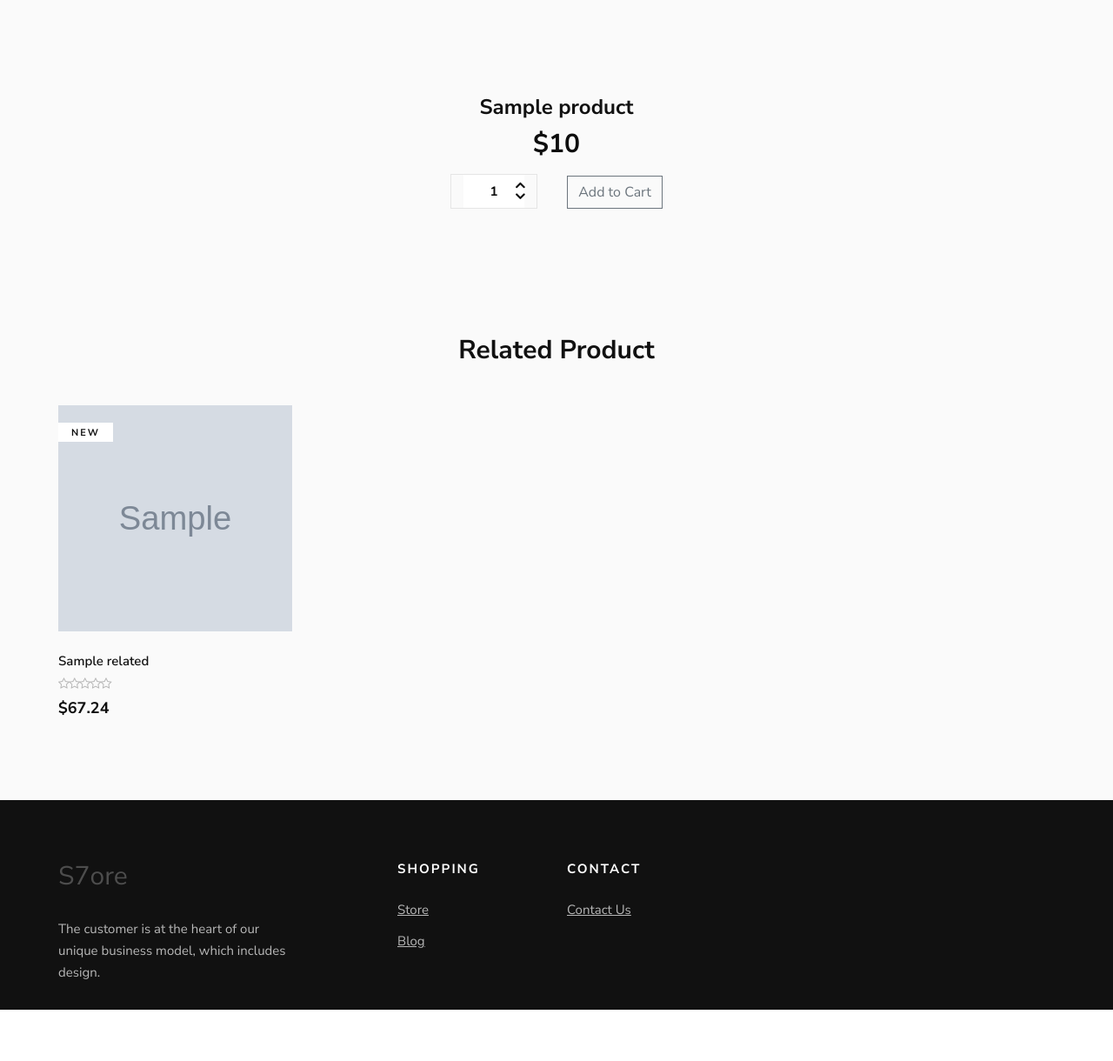
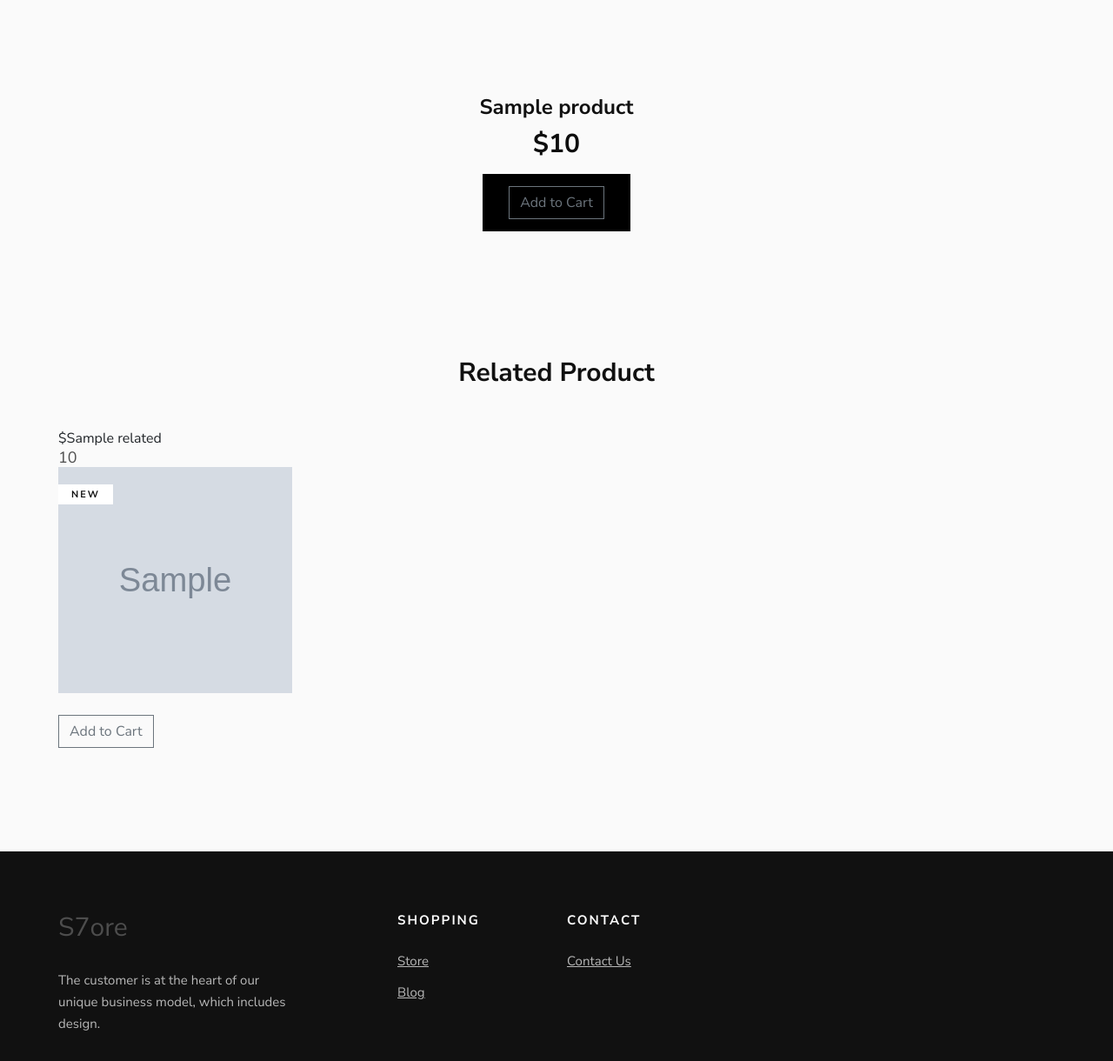
Before and after one commit to lamisgosu11/se104-final-website, a Django app: template store/templates/store/product.html in a window 1280 px wide. Shown: the part 588-1808 px from the top of the page at 87% size. Before the commit the page ends 1749 px from the top, so only its background shows below. Run offline with Django 3.2, Linux system fonts and the light colour scheme; the template is opened without the code that fills it: most values are stand-ins (such as "Sample title", 1, 10 or a date in 2020); grey boxes marked "Sample" are stand-in pictures; parts of the project's set-up code (start-up, migrations or seed data) failed here and were passed over; some libraries are stand-ins or nearby versions.

Commit message:
updating related UI

```diff
--- a/store/templates/store/product.html
+++ b/store/templates/store/product.html
@@ -122,12 +122,9 @@
                                 </div>
                             </div> -->
                             <div class="product__details__cart__option">
-                                <div class="quantity">
-                                    <div class="pro-qty">
-                                        <input type="text" value="1">
-                                    </div>
-                                </div>
-                                <button data-product="{{product.id}}" data-action="add" class="btn btn-outline-secondary add-btn update-cart">Add to Cart</button>
+                                <a href="#" class="primary-btn">
+                                    <button data-product="{{product.id}}" data-action="add" class="btn btn-outline-secondary add-btn update-cart">Add to Cart</button>
+                                </a>
                             </div>
 
 
@@ -270,41 +267,23 @@
             <div class="row">
                 {% for related in related_products %}
                 <div class="col-lg-3 col-md-6 col-sm-6 col-sm-6">
+                    <h7>${{related.name}}</h7>
+                    <h5>{{related.price}}</h5>
                     <div class="product__item">
                         <div class="product__item__pic set-bg" data-setbg="{{related.imageURL}}">
                             <span class="label">New</span>
-                            <ul class="product__hover">
-                                <li><a href="#"><img src="{% static 'images/home/icon/heart.png'%}" alt=""></a></li>
-                                <li><a href="#"><img src="{% static 'images/home/icon/compare.png'%}" alt=""> <span>Compare</span></a></li>
-                                <li><a href="#"><img src="{% static 'images/home/icon/search.png'%}" alt=""></a></li>
-                            </ul>
                         </div>
                         <div class="product__item__text">
-                            <h6>{{related.title}}</h6>
-                            <a href="#" class="add-cart">+ Add To Cart</a>
-                            <div class="rating">
-                                <i class="fa fa-star-o"></i>
-                                <i class="fa fa-star-o"></i>
-                                <i class="fa fa-star-o"></i>
-                                <i class="fa fa-star-o"></i>
-                                <i class="fa fa-star-o"></i>
-                            </div>
-                            <h5>$67.24</h5>
-                            <div class="product__color__select">
-                                <label for="pc-1">
-                                    <input type="radio" id="pc-1">
-                                </label>
-                                <label class="active black" for="pc-2">
-                                    <input type="radio" id="pc-2">
-                                </label>
-                                <label class="grey" for="pc-3">
-                                    <input type="radio" id="pc-3">
-                                </label>
-                            </div>
+                            <!-- <h6>{{related.title}}</h6> -->
+                            <button data-product="{{related.id}}" data-action="add" class="btn btn-outline-secondary add-btn update-cart">Add to Cart</button>
+                            <a href="{% url 'product' related.slug %}" class="btn btn-outline-secondary add-btn update-cart"> View
+
+                            </a>
+                            <br>
+                            <br>
                         </div>
                     </div>
                 </div>
-
             {% endfor %}
 
             </div>
--- a/store/tests.py
+++ b/store/tests.py
@@ -6,6 +6,9 @@ from django.test import TestCase
 class UserLoginTestCase(TestCase):
 
     def setUp(self):
+        # create a user
+        User.objects.create_user(username='test', password='test')
+
         ...
 
     def tearDown(self):
```
